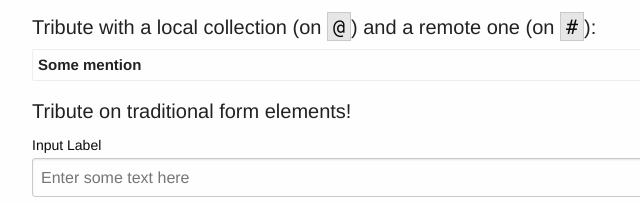
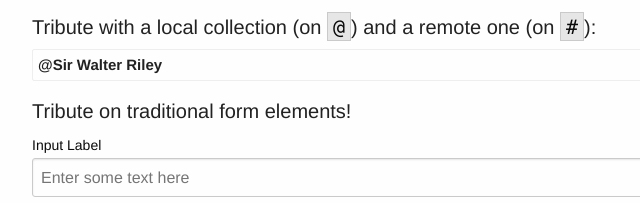
Before and after one commit to Roylyan-Nikita/roylyan-nikita.github.io, a website: page tribute/example/index_nojs.html in a window 1280 px wide. Shown: the part 170-373 px from the top of the page, 123-763 px from the left. Drawn offline with nearby package versions, Linux system fonts and the light colour scheme; files that its build step writes are made by us from their sources.

Commit message:
Nojs test for contenteditable followup

```diff
--- a/tribute/example/index_nojs.html
+++ b/tribute/example/index_nojs.html
@@ -44,9 +44,7 @@
           <p id="test" class="tribute-demo-input" placeholder="Enter some text here"></p>
 
           <h5>Tribute with a local collection (on <code>@</code>) and a remote one (on <code>#</code>):</h5>
-          <p id="testMultiple" class="tribute-demo-input" placeholder="Enter some text here">
-            <b contenteditable="false">Some mention</b>
-          </p>
+          <p id="testMultiple" class="tribute-demo-input" placeholder="Enter some text here" data-tribute="true" contenteditable="true"><b contenteditable="false">@Sir Walter Riley</b>&nbsp;<br></p>
         </div>
       </div>
     </div>
```
